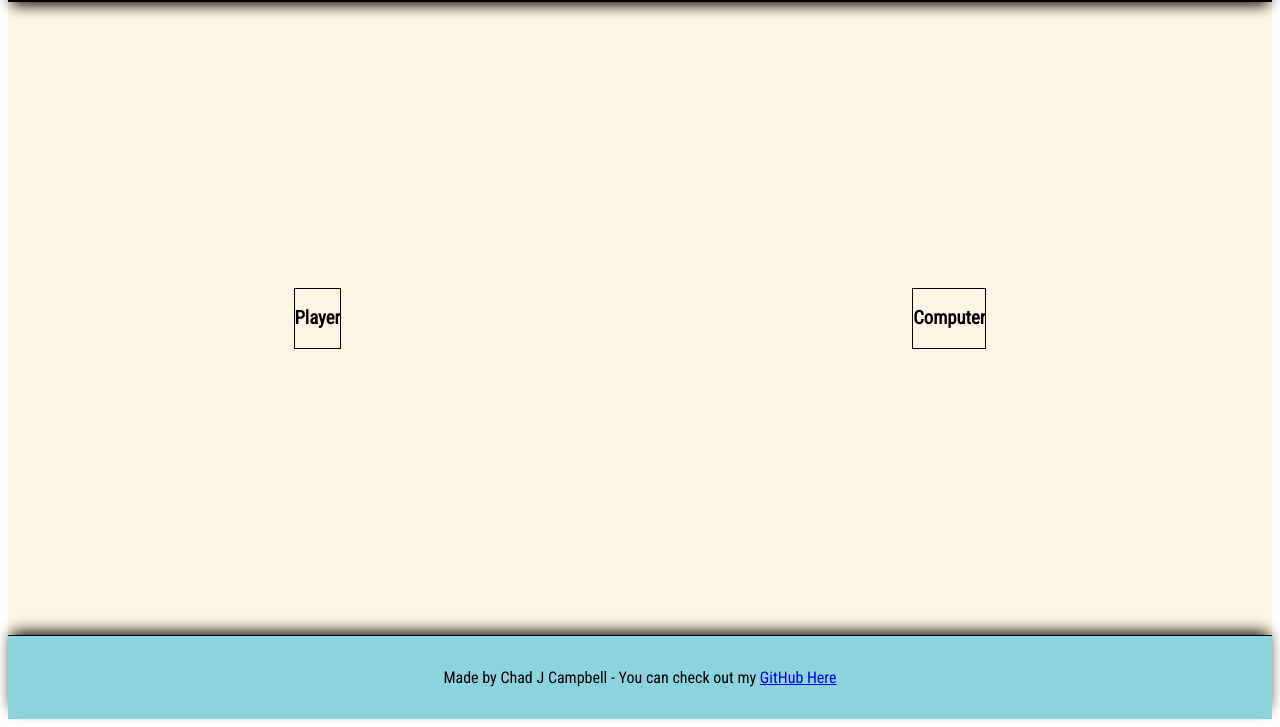
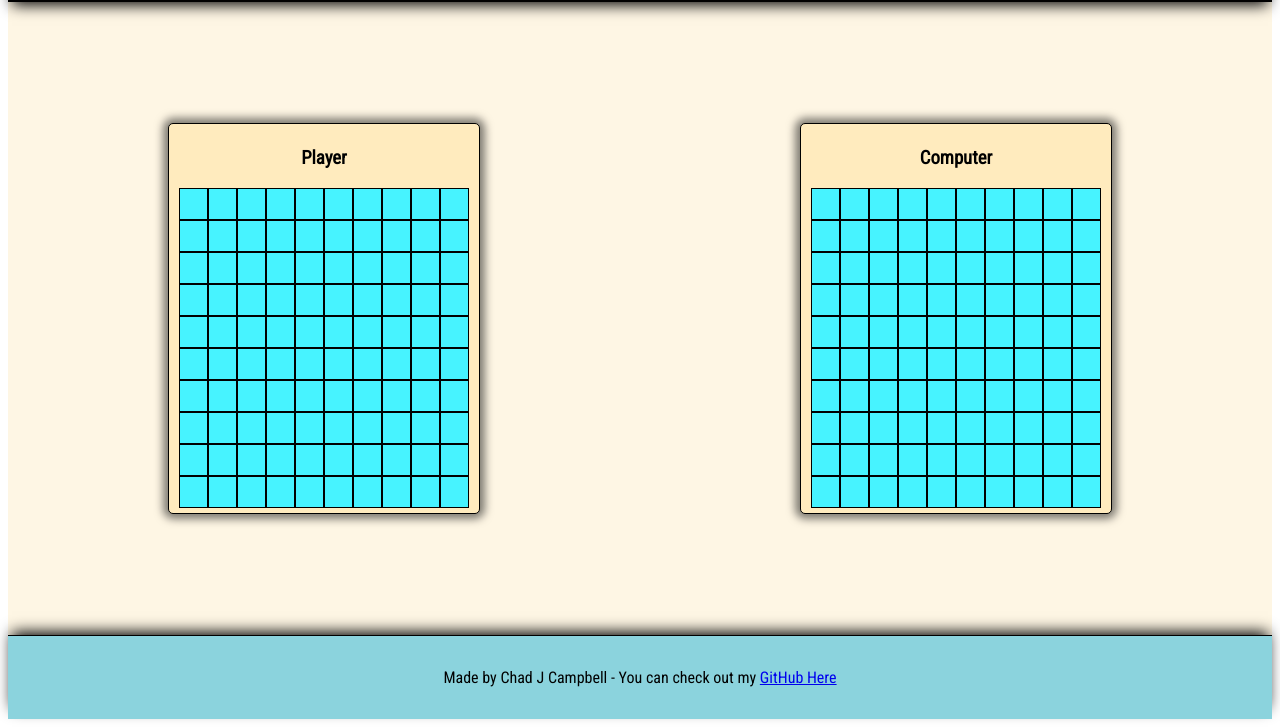
Before and after one commit to chadjcampbell/battleshipJS, a website built with webpack: page dist/index.html in a window 1280 px wide. Shown: the part 89-816 px from the top of the page. Built offline with nearby package versions, Linux system fonts and the light colour scheme.

Commit message:
board cell divs set up

```diff
--- a/src/index.js
+++ b/src/index.js
@@ -2,3 +2,21 @@ import './style.scss'
 import { Gameboard } from './gameboard'
 import { Player } from './player'
 import { Ship } from './ship'
+
+const playerBoard = new Gameboard()
+const playerDisplay = document.querySelector('#playerdisplay')
+
+const computerBoard = new Gameboard()
+const computerDisplay = document.querySelector('#computerdisplay')
+
+playerBoard.gameBoard.forEach((cell) => {
+  const cellDiv = document.createElement('div')
+  cellDiv.classList.add('cell')
+  playerDisplay.appendChild(cellDiv)
+})
+
+computerBoard.gameBoard.forEach((cell) => {
+  const cellDiv = document.createElement('div')
+  cellDiv.classList.add('cell')
+  computerDisplay.appendChild(cellDiv)
+})
--- a/src/style.scss
+++ b/src/style.scss
@@ -16,6 +16,7 @@ main {
   display: flex;
   align-items: center;
   justify-content: space-around;
+  flex-wrap: wrap;
   overflow: auto;
   height: 100%;
   background-color: #fef6e4;
@@ -44,6 +45,32 @@ footer {
   box-shadow: 0px -7px 14px -4px rgba(0, 0, 0, 1);
 }
 
+.area {
+  background-color: #ffebbe;
+  display: flex;
+  flex-direction: column;
+  justify-content: center;
+  align-items: center;
+  border: black solid 1px;
+  width: 300px;
+  padding: 5px;
+  margin: 20px;
+  box-shadow: 0px 0px 9px 5px rgba(0, 0, 0, 0.5);
+  border-radius: 5px;
+}
+
 .board {
-  border: black solid 1px;
+  display: flex;
+  align-items: center;
+  justify-content: center;
+  flex-wrap: wrap;
+  width: 100%;
 }
+
+.cell {
+  border: 1px solid black;
+  flex: 0 9%;
+  width: 30px;
+  height: 30px;
+  background-color: rgb(71, 243, 255);
+}
```
Also changed, not shown: dist/index.html, dist/main.js.
